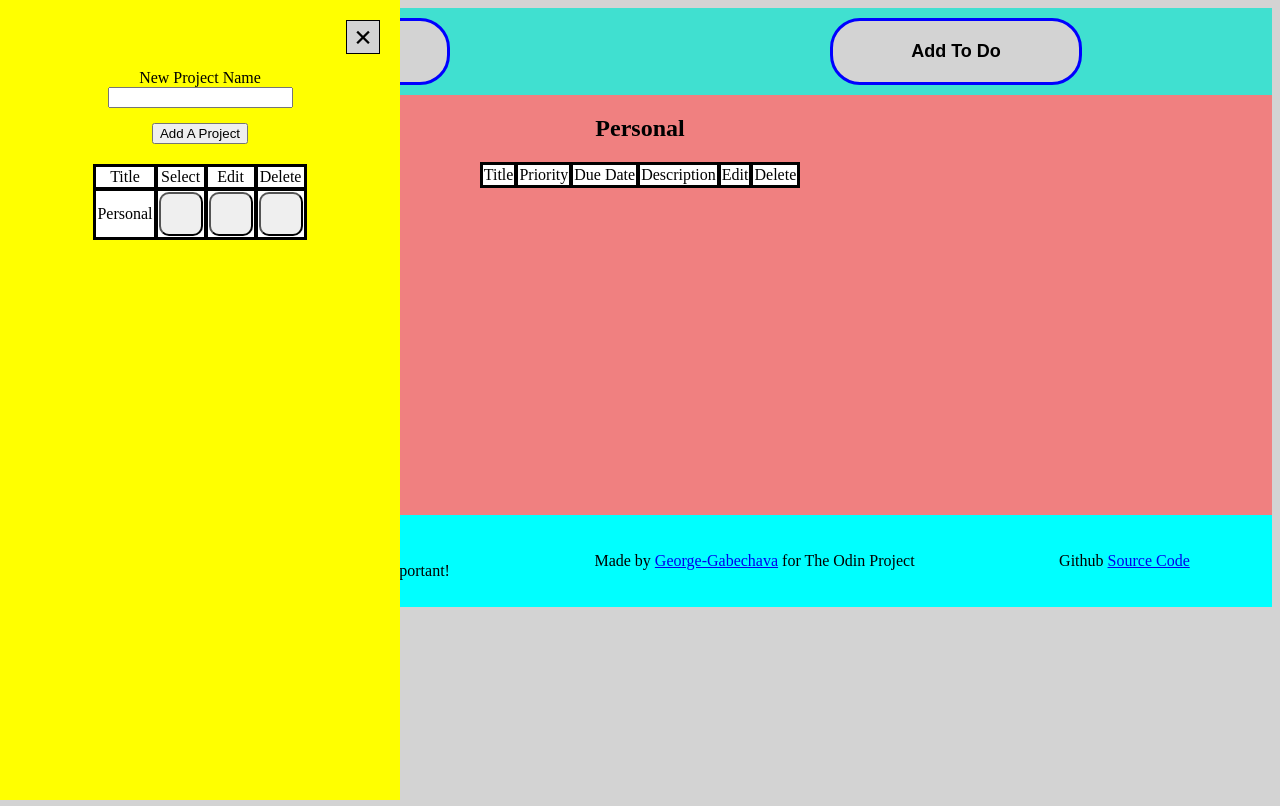
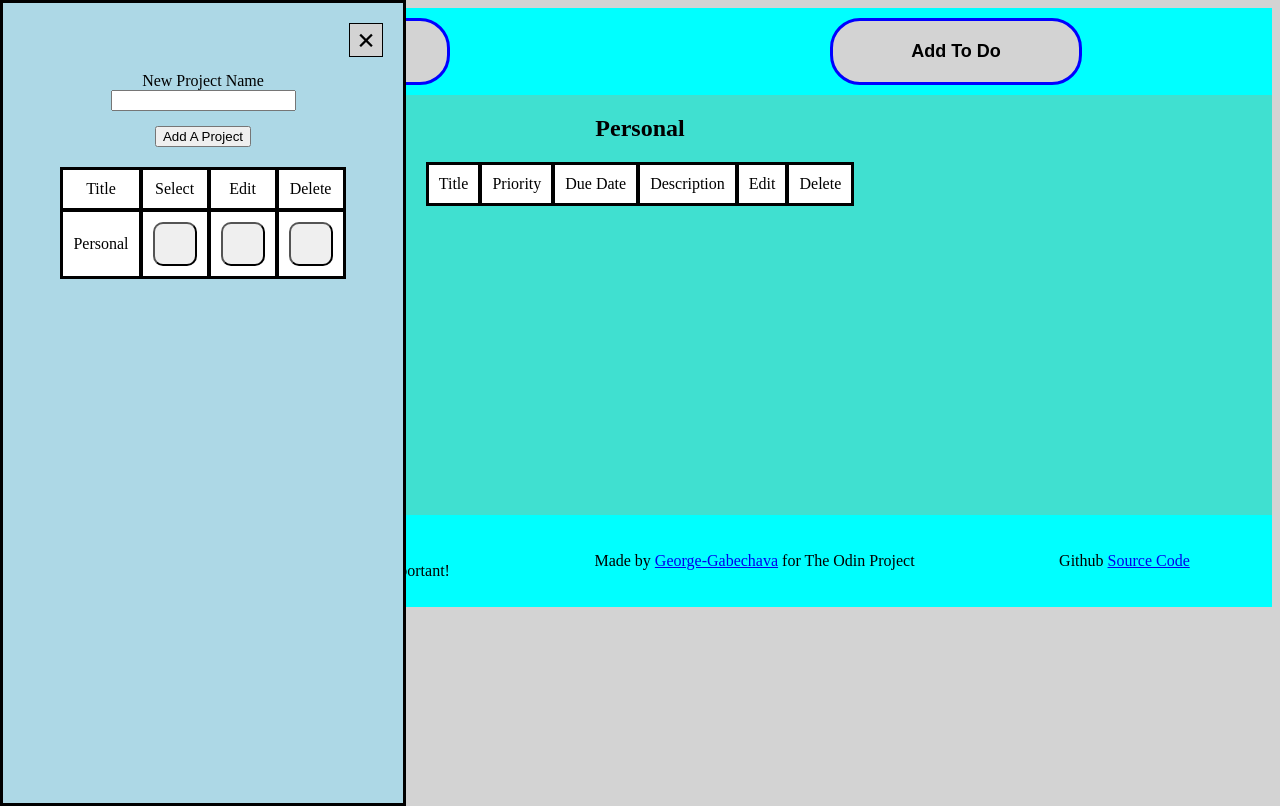
Before and after one commit to George-Gabechava/TOP-Todo-List, a website built with webpack: page dist/index.html in a window 1280 px wide. Both pictures are taken after a click on the button "Show Projects". Built offline with nearby package versions, Linux system fonts and the light colour scheme.

Commit message:
updates some css, removed localStorage(clear) from running every time

```diff
--- a/src/main.js
+++ b/src/main.js
@@ -434,7 +434,6 @@ function editProjectFunction() {
     }
     addProjectUI();
 }
-localStorage.clear();
 //Set Current Project on Home Page to Personal if local Storage is empty
 currentProject();
 addTaskUI();
--- a/src/style.css
+++ b/src/style.css
@@ -42,14 +42,14 @@
 /* General CSS */
 /*header styling */
 #container {
-    background-color: lightcoral;
+    background-color: turquoise;
 }
 
 #headContain {
     display: flex;
     justify-content: space-around;
 
-    background-color: turquoise;
+    background-color: cyan;
     padding-top: 10px;
     padding-bottom: 10px;
 
@@ -179,12 +179,13 @@ body {
 /* Show Projects Popup Styling */
 .projectsPopup {
     display: none;
-    background-color: yellow;
+    background-color: lightblue;
     position: absolute;
     top: 0px;
     left: 0px;
     height: 100vh;
     width: 50vh;
+    border: solid black 3px;
 }
 
 .formContainer2 {
@@ -227,6 +228,7 @@ table td {
     background-color: white;
     border: solid black 1px;
     margin-top: 10px;
+    padding: 10px;
 }
 
 table button {
```
Also changed, not shown: dist/bundle.js.
